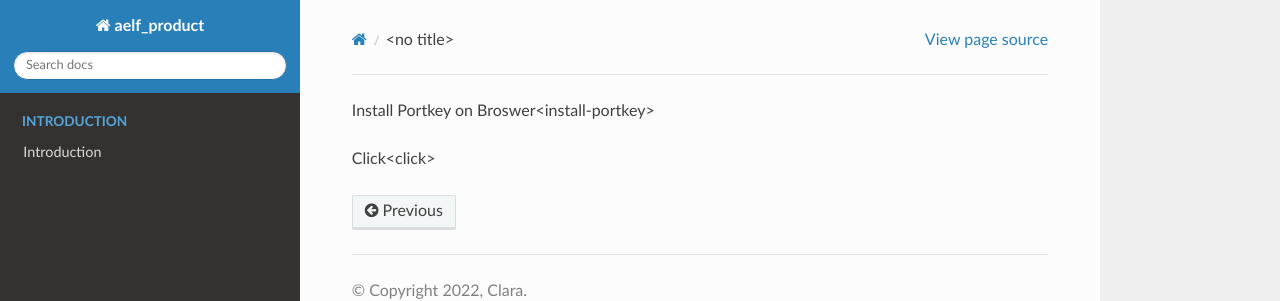
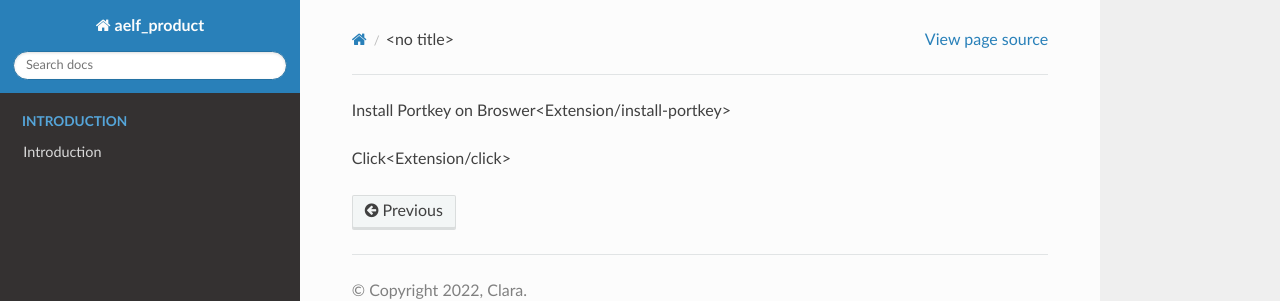
Before and after one commit to XtHou/rtd-tutorial, a Sphinx documentation site: the page built from source/main_pages/Help-Center/index.rst, in a window 1280 px wide. Shown: the top 301 px of the page. Built offline with Sphinx 7.4.7 and the Read the Docs theme 2.0.0, drawn with Linux system fonts in a browser that asks for light colours; part of the change alters nothing that is shown.

Commit message:
Update index.rst

```diff
--- a/source/main_pages/Help-Center/index.rst
+++ b/source/main_pages/Help-Center/index.rst
@@ -1,5 +1,5 @@
 .. toctree::
    :maxdepth: 2
 
-1. Install Portkey on Broswer<install-portkey>
-2. Click<click>
+1. Install Portkey on Broswer<Extension/install-portkey>
+2. Click<Extension/click>
```
